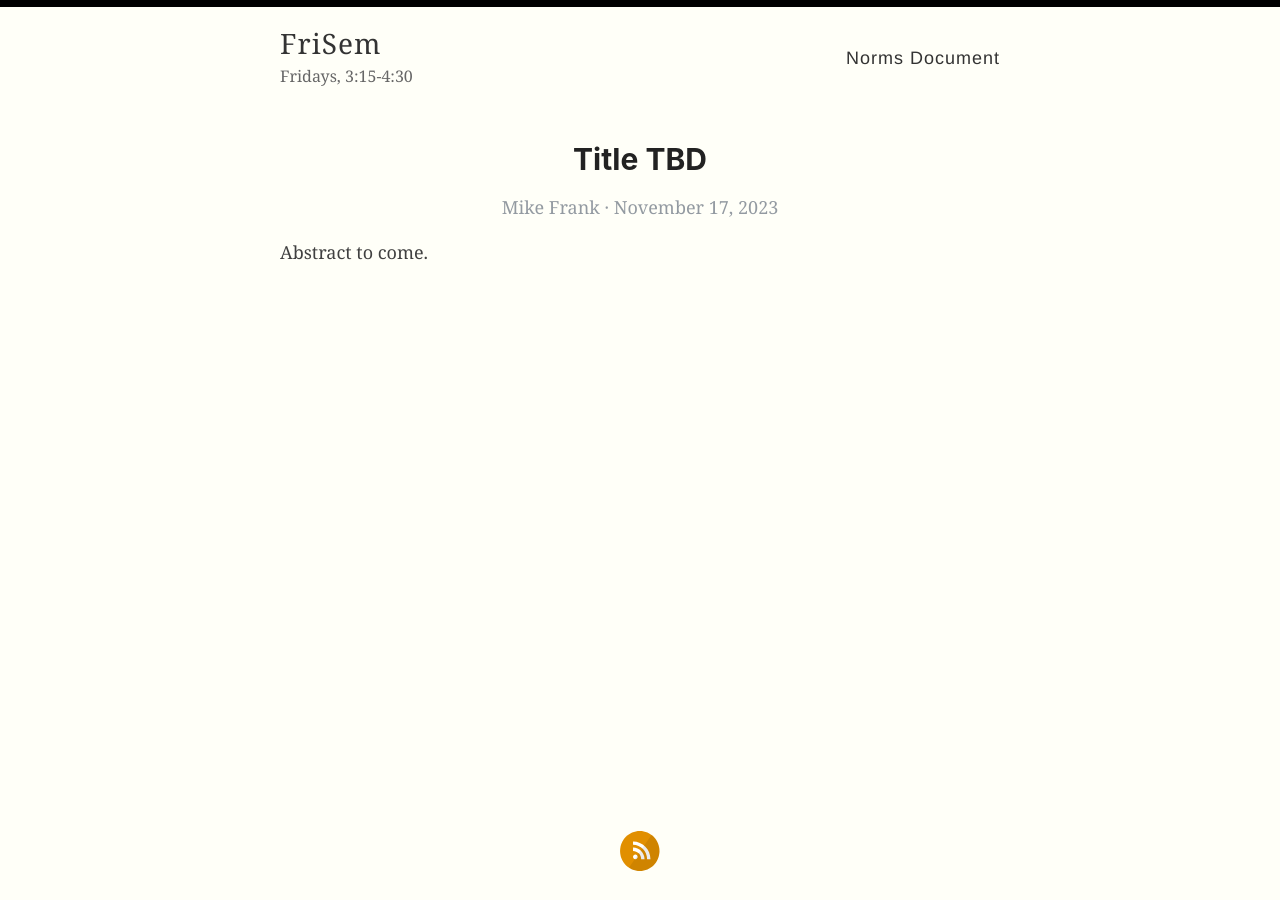
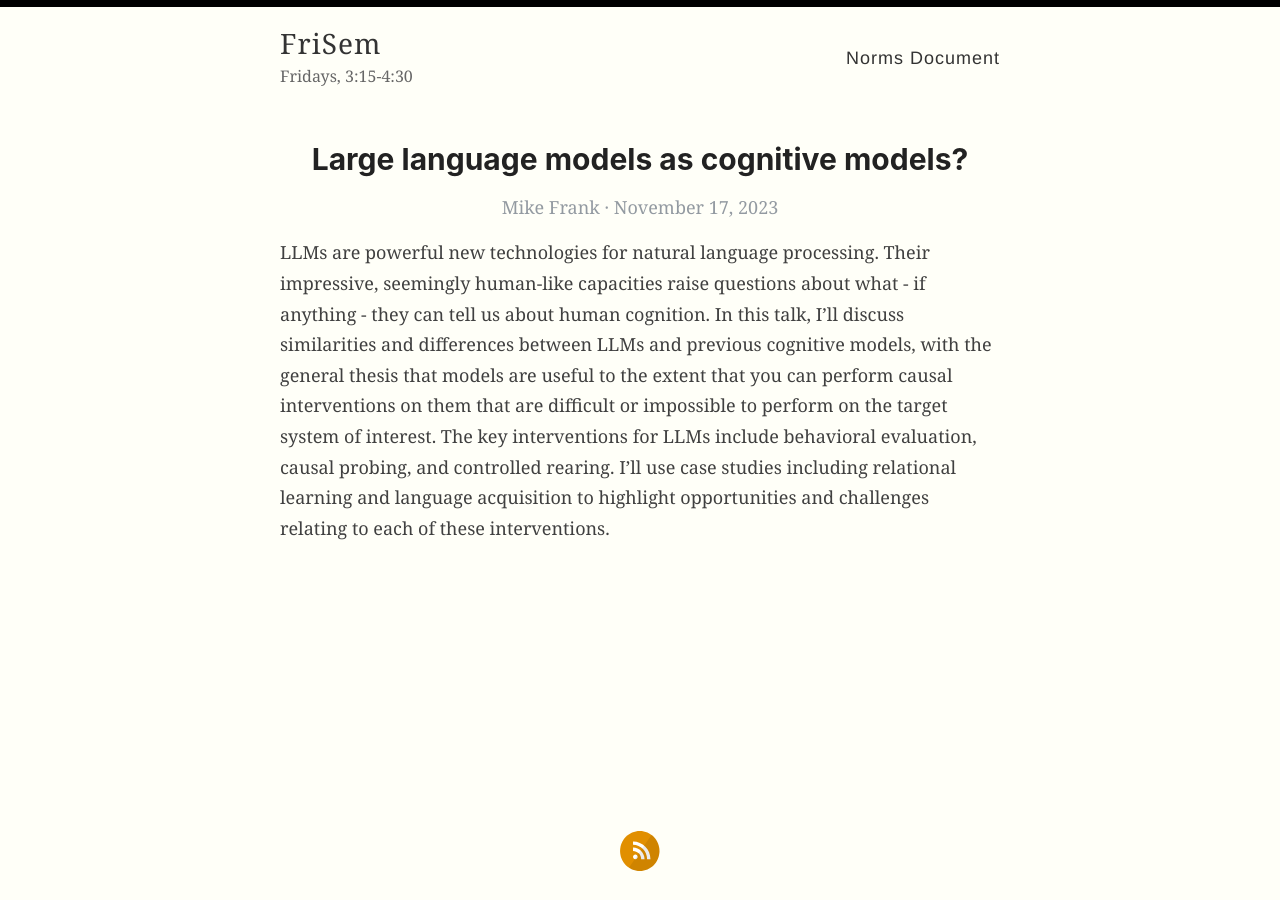
Before and after one commit to frisem/frisem.github.io, a Jekyll site: the page built from _posts/2023-11-17-mike-frank.md, in a window 1280 px wide. Built offline with Jekyll 4.4.1, drawn with Linux system fonts in a browser that asks for light colours.

Commit message:
frike mank

```diff
--- a/_posts/2023-11-17-mike-frank.md
+++ b/_posts/2023-11-17-mike-frank.md
@@ -1,7 +1,7 @@
 ---
 layout: post
-title: Title TBD
+title: Large language models as cognitive models?
 speaker: Mike Frank
 ---
 
-Abstract to come.
+LLMs are powerful new technologies for natural language processing. Their impressive, seemingly human-like capacities raise questions about what - if anything - they can tell us about human cognition. In this talk, I'll discuss similarities and differences between LLMs and previous cognitive models, with the general thesis that models are useful to the extent that you can perform causal interventions on them that are difficult or impossible to perform on the target system of interest. The key interventions for LLMs include behavioral evaluation, causal probing, and controlled rearing. I'll use case studies including relational learning and language acquisition to highlight opportunities and challenges relating to each of these interventions.
```
